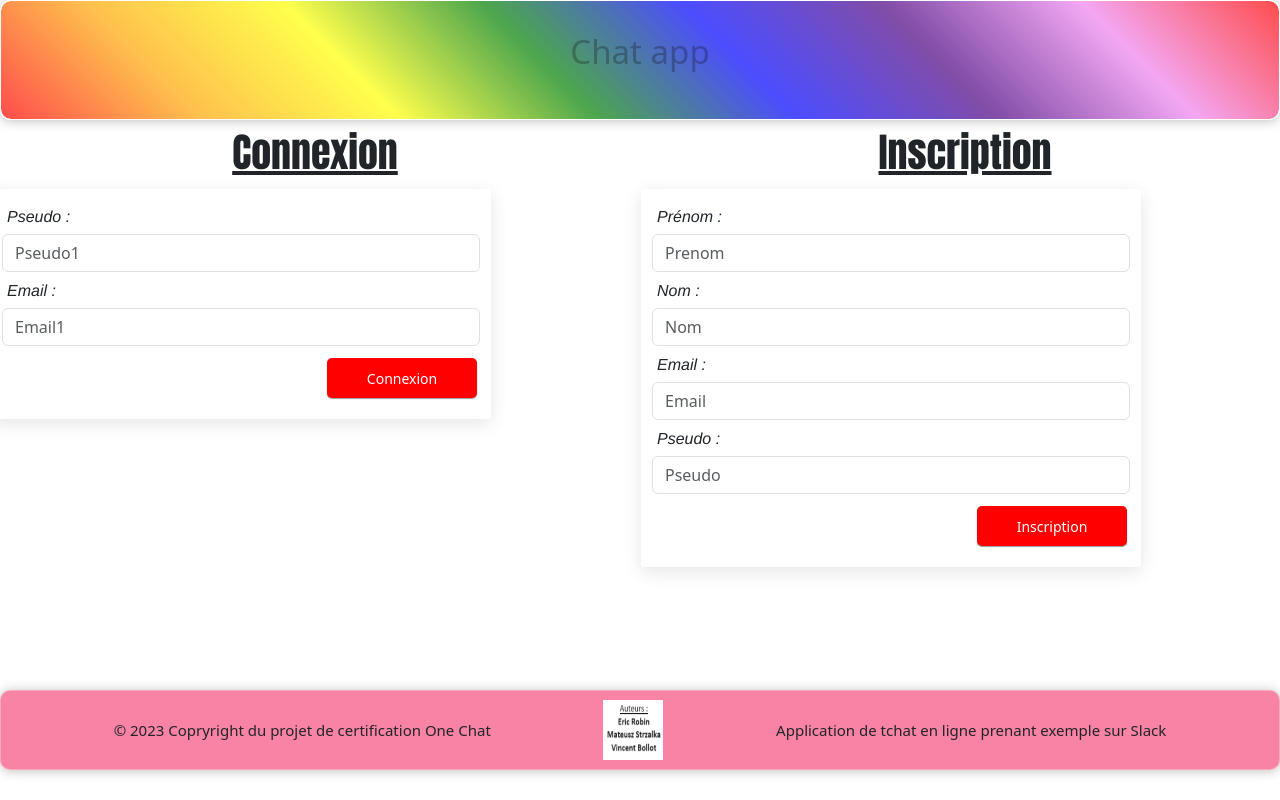
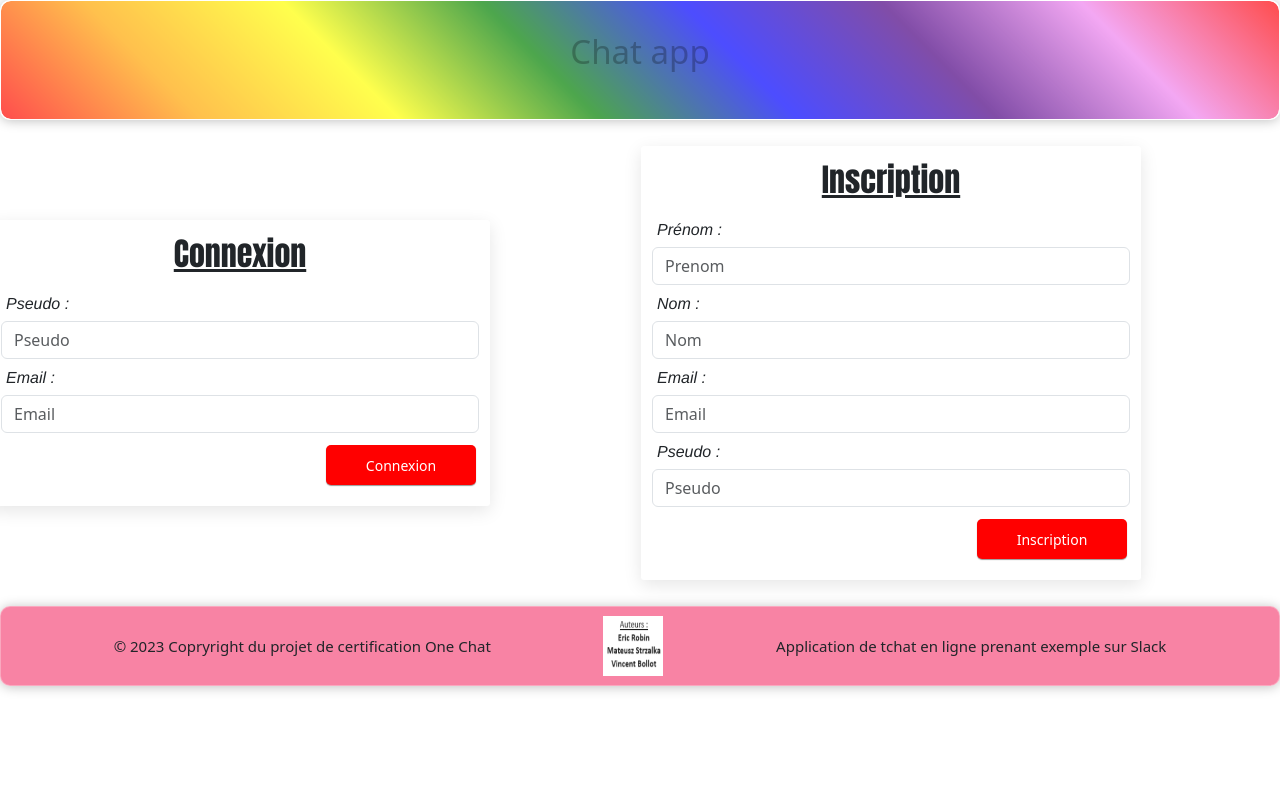
Before and after one commit to eric-m2i/ProjectFrontEnd, an Angular app: page / in a window 1280 px wide. Built offline with nearby package versions, Linux system fonts and the light colour scheme.

Commit message:
Amelioration de la page connexion

```diff
--- a/src/app/components/connexion/connexion.component.css
+++ b/src/app/components/connexion/connexion.component.css
@@ -60,7 +60,7 @@
     margin-block-end: 5px;
 }
 
-h1 {
+h2 {
     border: 0px solid red;
     padding: 5px;
     text-decoration: underline;
--- a/src/app/components/connexion/connexion.component.html
+++ b/src/app/components/connexion/connexion.component.html
@@ -1,17 +1,17 @@
 <app-header></app-header>
-<div class="container-fluid">
-  <div class="row">
-    <div class="col-md-6">
-      <h1>Connexion</h1>
+<div class="container-fluid d-md-inline">
+  <div class="row ">
+    <div class="col-md-6 m-auto">
       <form>
+      <h2>Connexion</h2>
         <div class="form-group">
           <label for="pseudo1">Pseudo :</label>
-          <input id="pseudo1" name="pseudo1" type="text" placeholder="Pseudo1" [(ngModel)]="inputUser.pseudo"
+          <input id="pseudo1" name="pseudo1" type="text" placeholder="Pseudo" [(ngModel)]="inputUser.pseudo"
             class="form-control" required />
         </div>
         <div class="form-group">
           <label for="email1">Email :</label>
-          <input id="email1" name="email1" type="text" placeholder="Email1" [(ngModel)]="inputUser.email"
+          <input id="email1" name="email1" type="text" placeholder="Email" [(ngModel)]="inputUser.email"
             class="form-control" required />
         </div>
         <div>
@@ -20,9 +20,9 @@
       </form>
     </div>
 
-    <div class="col-md-6 mb-4">
-      <h1>Inscription</h1>
+    <div class="col-md-6">
       <form (ngSubmit)="regUser()">
+      <h2>Inscription</h2>
         <div class="form-group">
           <label for="prenom">Prénom :</label>
           <input id="prenom" name="prenom" type="text" placeholder="Prenom" [(ngModel)]="registerUser.prenom"
@@ -51,6 +51,4 @@
   </div>
 </div>
 
-<br /><br /><br /><br />
-
 <app-footer></app-footer>
--- a/src/app/components/connexion/connexion.component.ts
+++ b/src/app/components/connexion/connexion.component.ts
@@ -1,10 +1,10 @@
+import { UserPostDTO } from './../../model/user/userPostDTO.model';
 import { Component, Input } from '@angular/core';
 import { UserDTO } from '../../model/user/userDTO.model';
 import { UserService } from '../../service/user.service';
 import { FormsModule } from '@angular/forms';
 import { HeaderComponent } from "../header/header.component";
 import { FooterComponent } from "../footer/footer.component";
-import { UserPostDTO } from '../../model/user/userPostDTO.model';
 
 @Component({
   selector: 'app-connexion',
@@ -31,9 +31,19 @@
   }
 
   regUser() {
-    this.user.createUser(this.registerUser).subscribe((data: string) => {
-      console.log(data);
-      this.registerUser = { nom: '', prenom: '', email: '', pseudo: '' };
-    });
+    if (this.controleRegister(this.registerUser)) {
+      this.user.createUser(this.registerUser).subscribe((data: string) => {
+        console.log(data);
+        this.registerUser = { nom: '', prenom: '', email: '', pseudo: '' };
+      });
+    }
+  }
+
+  controleRegister(userPostDTO: UserPostDTO): boolean {
+    switch (userPostDTO.nom) { case '': userPostDTO.nom = ''; return false; }
+    switch (userPostDTO.prenom) { case '' : userPostDTO.prenom = ''; return false; }
+    switch (userPostDTO.pseudo) { case '': userPostDTO.pseudo = ''; return false; }
+    switch (userPostDTO.email) { case '': userPostDTO.email = ''; return false; }
+    return true;
   }
 }
```
